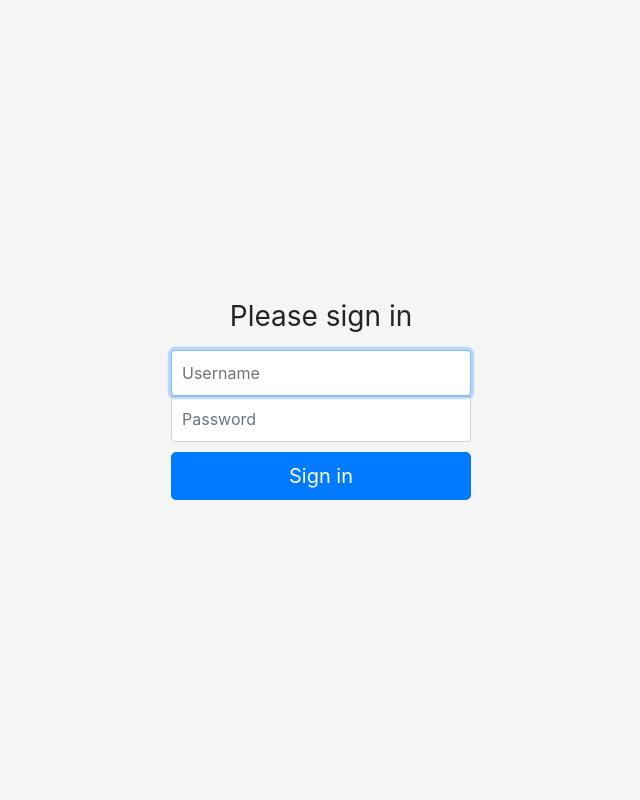
After one commit to MrBroccoli128/PROG2, a Flask app: template templates/login.html in a window 1280 px wide. The commit adds this page. Shown: the whole page, without its empty margins (319-959 px from the left). Run offline with Flask 2, Linux system fonts and the light colour scheme; the template is opened without the code that fills it, so the values that code supplies are empty; some libraries are stand-ins or nearby versions.

Commit message:
Definiton neuer Aufgabe Vorbereitung Projektaufgabe

```diff
--- /dev/null
+++ b/static/css/signin.css
@@ -0,0 +1,44 @@
+html,
+body {
+  height: 100%;
+}
+
+body {
+  display: -ms-flexbox;
+  display: flex;
+  -ms-flex-align: center;
+  align-items: center;
+  padding-top: 40px;
+  padding-bottom: 40px;
+  background-color: #f5f5f5;
+}
+
+.form-signin {
+  width: 100%;
+  max-width: 330px;
+  padding: 15px;
+  margin: auto;
+}
+.form-signin .checkbox {
+  font-weight: 400;
+}
+.form-signin .form-control {
+  position: relative;
+  box-sizing: border-box;
+  height: auto;
+  padding: 10px;
+  font-size: 16px;
+}
+.form-signin .form-control:focus {
+  z-index: 2;
+}
+.form-signin input[type="email"] {
+  margin-bottom: -1px;
+  border-bottom-right-radius: 0;
+  border-bottom-left-radius: 0;
+}
+.form-signin input[type="password"] {
+  margin-bottom: 10px;
+  border-top-left-radius: 0;
+  border-top-right-radius: 0;
+}
--- a/static/main.css
+++ /dev/null
@@ -1,3 +0,0 @@
-h1 {
-  color: green;
-}
--- /dev/null
+++ b/templates/login.html
@@ -0,0 +1,27 @@
+<!doctype html>
+<html lang="en">
+  <head>
+    <meta charset="utf-8">
+    <meta name="viewport" content="width=device-width, initial-scale=1">
+    <meta name="description" content="PROG 2 Login">
+    <meta name="author" content="Jonathan Linder">
+    <title>PROG 2 Project</title>
+
+    <!-- Bootstrap core CSS -->
+
+	<link href="{{ url_for('static', filename='css/bootstrap.min.css') }}" rel="stylesheet">
+    <!-- Spezial Formatierung für die Loginseite -->
+    <link href="{{ url_for('static', filename='css/signin.css') }}" rel="stylesheet">
+  </head>
+
+  <body class="text-center">
+    <form class="form-signin" method="POST">
+      <h1 class="h3 mb-3 font-weight-normal">Please sign in</h1>
+      <label for="inputUser" class="sr-only">Email address</label>
+      <input type="text" name ="username" id="inputUser" class="form-control" placeholder="Username" required autofocus>
+      <label for="inputPassword" class="sr-only">Password</label>
+      <input type="password" name="password" id="inputPassword" class="form-control" placeholder="Password" required>
+      <button class="btn btn-lg btn-primary btn-block" type="submit">Sign in</button>
+    </form>
+  </body>
+</html>
--- /dev/null
+++ b/user_functions.py
@@ -0,0 +1,5 @@
+def verify_login(user, password):
+
+    result = bool(True)
+
+    return result
```
Also changed, not shown: __init__.py (+32 -7 lines), kurs_mgmt.py (added, +43 -0 lines), templates/404.html (added, +7 -0 lines), templates/header.html (+17 -5 lines), README.md.
